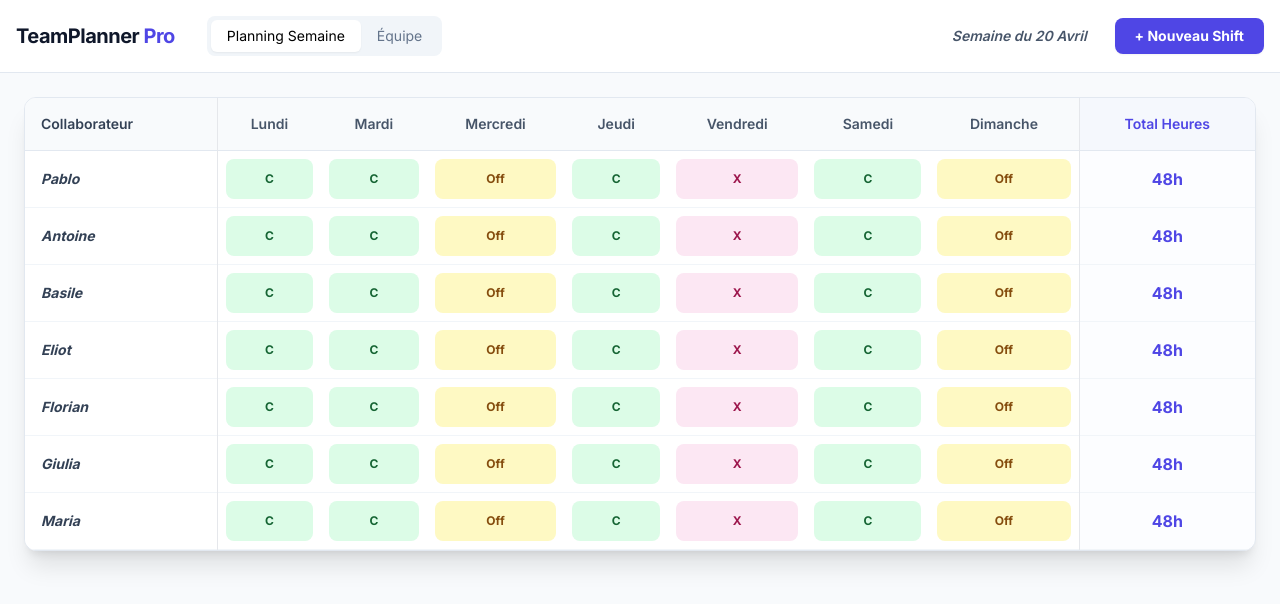
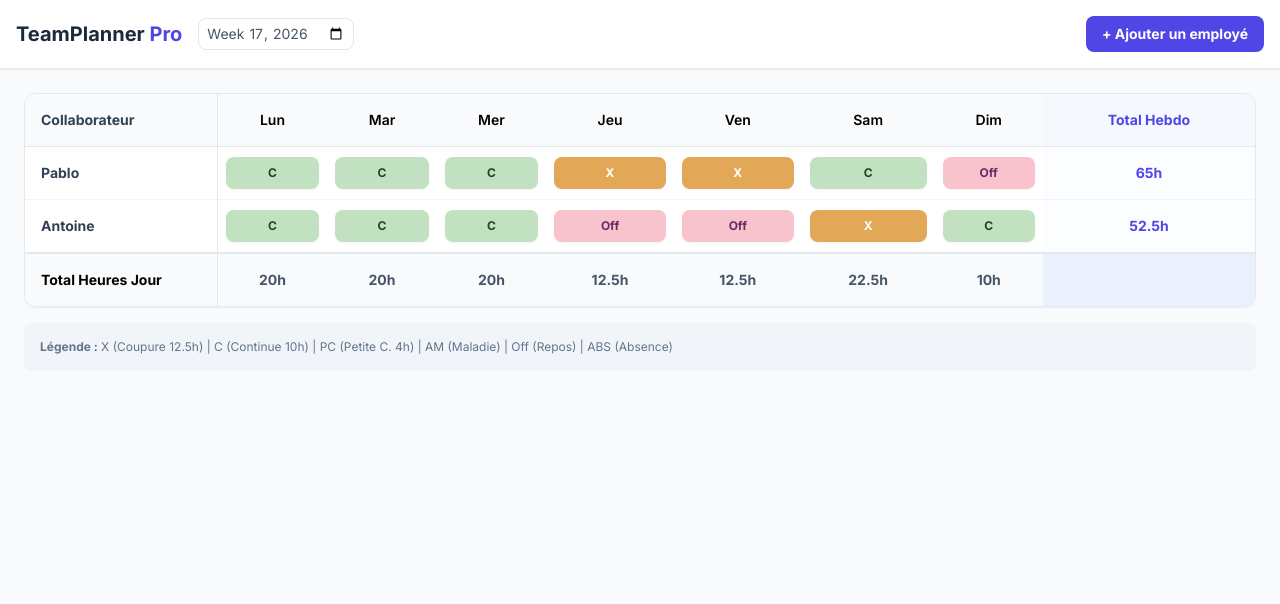
Before and after one commit to pablosemilla75006/planning.final, a plain HTML site: page index.html in a window 1280 px wide. Drawn offline with nearby package versions, Linux system fonts and the light colour scheme.

Commit message:
Update index.html

```diff
--- a/index.html
+++ b/index.html
@@ -3,125 +3,154 @@
 <head>
     <meta charset="UTF-8">
     <meta name="viewport" content="width=device-width, initial-scale=1.0">
-    <title>TeamPlanner - Style Skello</title>
+    <title>TeamPlanner Pro - Management</title>
     <script src="https://cdn.tailwindcss.com"></script>
     <link href="https://fonts.googleapis.com/css2?family=Inter:wght@400;600;700&display=swap" rel="stylesheet">
     <style>
-        body { font-family: 'Inter', sans-serif; }
-        .cell-c { background-color: #dcfce7; color: #166534; } /* Travail - Vert */
-        .cell-off { background-color: #fef9c3; color: #854d0e; } /* Repos - Jaune */
-        .cell-x { background-color: #fce7f3; color: #9d174d; } /* Spécial - Rose */
+        body { font-family: 'Inter', sans-serif; background-color: #f8fafc; }
+        .shift-X { background-color: #E3A857; color: white; } /* Indian Yellow */
+        .shift-C { background-color: #C1E1C1; color: #1e4620; } /* Vert Pastel */
+        .shift-PC { background-color: #F7CAC9; color: #721c24; } /* Rouge/Rose Pastel */
+        .shift-AM { background-color: #AEC6CF; color: #002366; } /* Bleu Pastel */
+        .shift-Off { background-color: #F8C3CD; color: #702963; } /* Rose Pastel */
+        .shift-ABS { background-color: #D3D3D3; color: #333333; } /* Gris Pastel */
+        .shift-Empty { background-color: #f1f5f9; color: #94a3b8; }
+        .editable:hover { cursor: pointer; filter: brightness(0.9); }
     </style>
 </head>
-<body class="bg-[#f8fafc]">
+<body>
 
-    <!-- Sidebar & Nav -->
-    <nav class="bg-white border-b border-slate-200 p-4 flex justify-between items-center sticky top-0 z-10">
-        <div class="flex items-center gap-8">
-            <h1 class="text-[#0f172a] text-xl font-bold tracking-tight">TeamPlanner <span class="text-indigo-600">Pro</span></h1>
-            <div class="flex bg-slate-100 rounded-lg p-1">
-                <button class="px-4 py-1.5 bg-white shadow-sm rounded-md text-sm font-medium">Planning Semaine</button>
-                <button class="px-4 py-1.5 text-sm text-slate-500 font-medium">Équipe</button>
-            </div>
+    <nav class="bg-white border-b p-4 flex justify-between items-center sticky top-0 z-10 shadow-sm">
+        <div class="flex items-center gap-4">
+            <h1 class="text-xl font-bold text-slate-800">TeamPlanner <span class="text-indigo-600">Pro</span></h1>
+            <input type="week" id="weekSelector" class="border rounded-lg px-2 py-1 text-sm text-slate-600" value="2026-W17">
         </div>
-        <div class="flex gap-3">
-            <button class="text-slate-600 px-4 py-2 text-sm font-semibold italic">Semaine du 20 Avril</button>
-            <button onclick="openModal()" class="bg-indigo-600 hover:bg-indigo-700 text-white px-5 py-2 rounded-lg text-sm font-bold shadow-sm transition-all">
-                + Nouveau Shift
-            </button>
-        </div>
+        <button onclick="addNewEmployee()" class="bg-indigo-600 hover:bg-indigo-700 text-white px-4 py-2 rounded-lg text-sm font-bold transition">
+            + Ajouter un employé
+        </button>
     </nav>
 
     <div class="p-6">
-        <!-- Table de Planning -->
-        <div class="bg-white rounded-xl shadow-xl border border-slate-200 overflow-hidden">
-            <table class="w-full border-collapse text-sm">
+        <div class="bg-white rounded-xl shadow-sm border border-slate-200 overflow-x-auto">
+            <table class="w-full text-sm text-left">
                 <thead>
-                    <tr class="bg-slate-50 border-b border-slate-200">
-                        <th class="p-4 font-semibold text-slate-700 text-left w-48 border-r">Collaborateur</th>
-                        <th class="p-4 font-semibold text-slate-600">Lundi</th>
-                        <th class="p-4 font-semibold text-slate-600">Mardi</th>
-                        <th class="p-4 font-semibold text-slate-600">Mercredi</th>
-                        <th class="p-4 font-semibold text-slate-600">Jeudi</th>
-                        <th class="p-4 font-semibold text-slate-600">Vendredi</th>
-                        <th class="p-4 font-semibold text-slate-600">Samedi</th>
-                        <th class="p-4 font-semibold text-slate-600">Dimanche</th>
-                        <th class="p-4 font-semibold text-indigo-600 border-l bg-indigo-50/30">Total Heures</th>
+                    <tr class="bg-slate-50 border-b">
+                        <th class="p-4 font-bold border-r w-48 text-slate-700">Collaborateur</th>
+                        <th class="p-4 text-center font-semibold">Lun</th>
+                        <th class="p-4 text-center font-semibold">Mar</th>
+                        <th class="p-4 text-center font-semibold">Mer</th>
+                        <th class="p-4 text-center font-semibold">Jeu</th>
+                        <th class="p-4 text-center font-semibold">Ven</th>
+                        <th class="p-4 text-center font-semibold">Sam</th>
+                        <th class="p-4 text-center font-semibold">Dim</th>
+                        <th class="p-4 text-center font-bold text-indigo-600 bg-indigo-50/30">Total Hebdo</th>
                     </tr>
                 </thead>
-                <tbody id="planning-body">
-                    <!-- Les données s'afficheront ici -->
+                <tbody id="tableBody">
+                    <!-- Généré par JS -->
                 </tbody>
+                <tfoot>
+                    <tr id="totalDailyRow" class="bg-slate-50 font-bold border-t-2 border-slate-200">
+                        <td class="p-4 border-r">Total Heures Jour</td>
+                        <!-- Totaux journaliers injectés ici -->
+                    </tr>
+                </tfoot>
             </table>
         </div>
-    </div>
 
-    <!-- Modal d'ajout (Style Skello) -->
-    <div id="modal" class="fixed inset-0 bg-slate-900/50 hidden backdrop-blur-sm flex items-center justify-center z-50">
-        <div class="bg-white rounded-2xl shadow-2xl p-8 w-full max-w-md border border-slate-200">
-            <h2 class="text-2xl font-bold text-slate-800 mb-6">Ajouter un créneau</h2>
-            <div class="space-y-4">
-                <div>
-                    <label class="block text-xs font-bold uppercase text-slate-500 mb-1">Employé</label>
-                    <input type="text" id="nameInput" placeholder="Ex: Pablo" class="w-full border border-slate-300 rounded-xl p-3 focus:ring-2 focus:ring-indigo-500 outline-none">
-                </div>
-                <div>
-                    <label class="block text-xs font-bold uppercase text-slate-500 mb-1">Type de Shift</label>
-                    <select id="typeInput" class="w-full border border-slate-300 rounded-xl p-3 focus:ring-2 focus:ring-indigo-500 outline-none">
-                        <option value="C">Travail (C)</option>
-                        <option value="Off">Repos (Off)</option>
-                        <option value="X">Spécial (X)</option>
-                    </select>
-                </div>
-                <div class="flex gap-3 pt-4">
-                    <button onclick="addShift()" class="flex-1 bg-indigo-600 text-white py-3 rounded-xl font-bold hover:bg-indigo-700 transition">Enregistrer</button>
-                    <button onclick="closeModal()" class="flex-1 bg-slate-100 text-slate-600 py-3 rounded-xl font-bold hover:bg-slate-200 transition">Annuler</button>
-                </div>
-            </div>
+        <div class="mt-4 p-4 bg-slate-100 rounded-lg text-xs text-slate-500">
+            <strong>Légende :</strong> X (Coupure 12.5h) | C (Continue 10h) | PC (Petite C. 4h) | AM (Maladie) | Off (Repos) | ABS (Absence)
         </div>
     </div>
 
     <script>
-        const employees = ["Pablo", "Antoine", "Basile", "Eliot", "Florian", "Giulia", "Maria"];
+        // Configuration des heures par code
+        const hourMapping = { 'X': 12.5, 'C': 10, 'PC': 4, 'AM': 0, 'Off': 0, 'ABS': 0, '': 0 };
 
-        function initTable() {
-            const tbody = document.getElementById('planning-body');
-            employees.forEach(emp => {
-                renderRow(emp);
+        // Données initiales
+        let team = [
+            { name: "Pablo", schedule: ["C", "C", "C", "X", "X", "C", "Off"] },
+            { name: "Antoine", schedule: ["C", "C", "C", "Off", "Off", "X", "C"] }
+        ];
+
+        function renderPlanning() {
+            const tbody = document.getElementById('tableBody');
+            tbody.innerHTML = "";
+            let dailyTotals = [0, 0, 0, 0, 0, 0, 0];
+
+            team.forEach((emp, empIdx) => {
+                let row = document.createElement('tr');
+                row.className = "border-b border-slate-100";
+
+                let weeklyTotal = 0;
+                let cellsHtml = `<td class="p-4 font-bold text-slate-700 border-r editable" onclick="editName(${empIdx})">${emp.name}</td>`;
+
+                emp.schedule.forEach((code, dayIdx) => {
+                    const hours = hourMapping[code] || 0;
+                    weeklyTotal += hours;
+                    dailyTotals[dayIdx] += hours;
+
+                    const shiftClass = code ? `shift-${code}` : 'shift-Empty';
+                    cellsHtml += `
+                        <td class="p-2 text-center">
+                            <div onclick="editShift(${empIdx}, ${dayIdx})"
+                                 class="editable rounded-lg py-2 font-bold text-xs transition shadow-sm ${shiftClass}">
+                                 ${code || '-'}
+                            </div>
+                        </td>`;
+                });
+
+                cellsHtml += `<td class="p-4 text-center font-bold text-indigo-600 bg-indigo-50/20">${weeklyTotal}h</td>`;
+                row.innerHTML = cellsHtml;
+                tbody.appendChild(row);
             });
+
+            renderDailyTotals(dailyTotals);
         }
 
-        function renderRow(name) {
-            const tbody = document.getElementById('planning-body');
-            const row = document.createElement('tr');
-            row.className = "border-b border-slate-100 hover:bg-slate-50/50 transition";
-
-            row.innerHTML = `
-                <td class="p-4 font-bold text-slate-700 border-r bg-white italic">${name}</td>
-                <td class="p-2 text-center"><div class="rounded-lg p-3 cell-c font-bold text-xs">C</div></td>
-                <td class="p-2 text-center"><div class="rounded-lg p-3 cell-c font-bold text-xs">C</div></td>
-                <td class="p-2 text-center"><div class="rounded-lg p-3 cell-off font-bold text-xs">Off</div></td>
-                <td class="p-2 text-center"><div class="rounded-lg p-3 cell-c font-bold text-xs">C</div></td>
-                <td class="p-2 text-center"><div class="rounded-lg p-3 cell-x font-bold text-xs">X</div></td>
-                <td class="p-2 text-center"><div class="rounded-lg p-3 cell-c font-bold text-xs">C</div></td>
-                <td class="p-2 text-center"><div class="rounded-lg p-3 cell-off font-bold text-xs">Off</div></td>
-                <td class="p-4 text-center font-bold text-indigo-600 border-l bg-indigo-50/20 text-base">48h</td>
-            `;
-            tbody.appendChild(row);
+        function renderDailyTotals(totals) {
+            const footerRow = document.getElementById('totalDailyRow');
+            // On garde la première cellule et on ajoute les totaux
+            let html = `<td class="p-4 border-r">Total Heures Jour</td>`;
+            totals.forEach(t => {
+                html += `<td class="p-4 text-center text-slate-600">${t}h</td>`;
+            });
+            html += `<td class="bg-indigo-100/50"></td>`;
+            footerRow.innerHTML = html;
         }
 
-        function openModal() { document.getElementById('modal').classList.remove('hidden'); }
-        function closeModal() { document.getElementById('modal').classList.add('hidden'); }
+        // --- FONCTIONS D'ÉDITION ---
 
-        function addShift() {
-            const name = document.getElementById('nameInput').value;
-            if(name) {
-                renderRow(name);
-                closeModal();
+        function editName(index) {
+            const newName = prompt("Nouveau nom de l'employé :", team[index].name);
+            if (newName) {
+                team[index].name = newName;
+                renderPlanning();
             }
         }
 
-        initTable();
+        function editShift(empIdx, dayIdx) {
+            const current = team[empIdx].schedule[dayIdx];
+            const newShift = prompt("Entrez le code shift (X, C, PC, AM, Off, ABS) :", current).toUpperCase();
+
+            if (Object.keys(hourMapping).includes(newShift)) {
+                team[empIdx].schedule[dayIdx] = newShift;
+                renderPlanning();
+            } else {
+                alert("Code invalide ! Utilisez : X, C, PC, AM, Off ou ABS");
+            }
+        }
+
+        function addNewEmployee() {
+            const name = prompt("Nom du nouvel employé :");
+            if (name) {
+                team.push({ name: name, schedule: ["", "", "", "", "", "", ""] });
+                renderPlanning();
+            }
+        }
+
+        // Initialisation
+        renderPlanning();
     </script>
 </body>
 </html>
```
